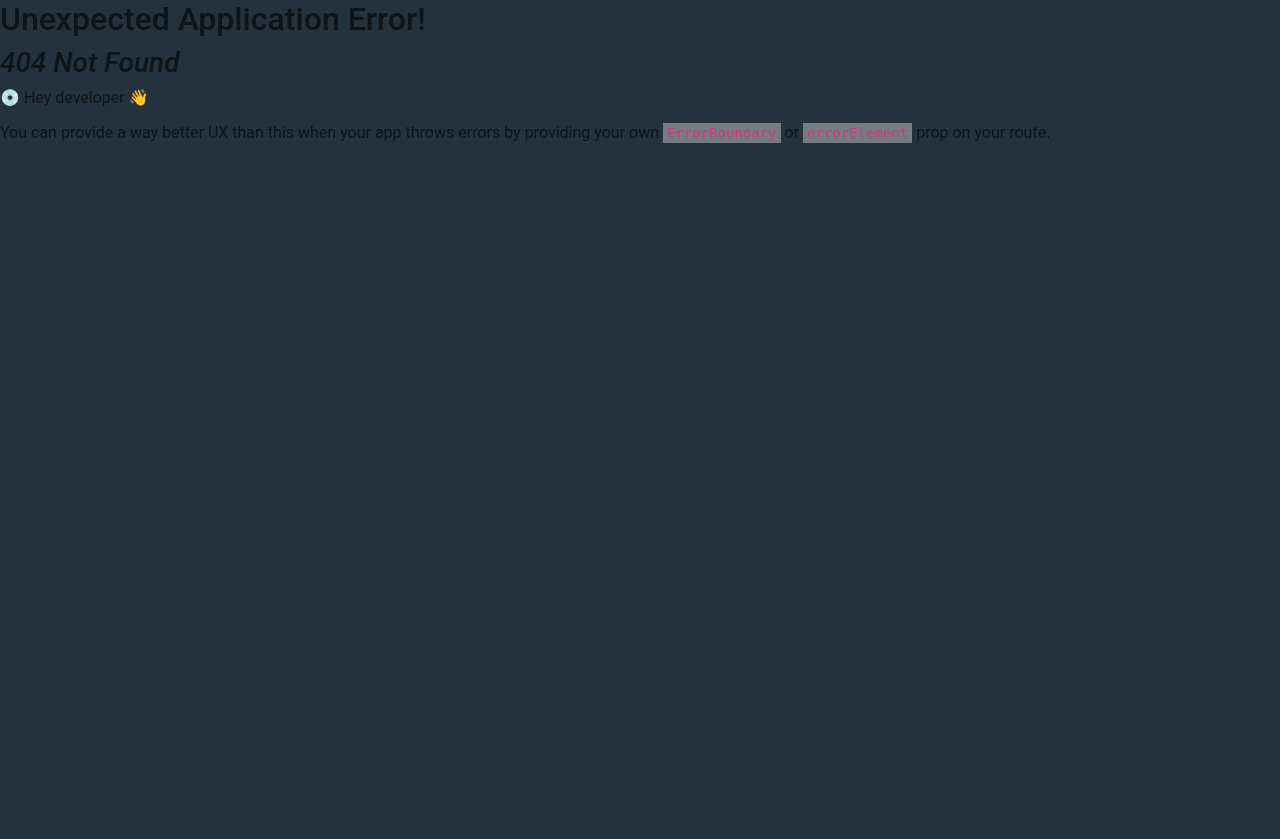
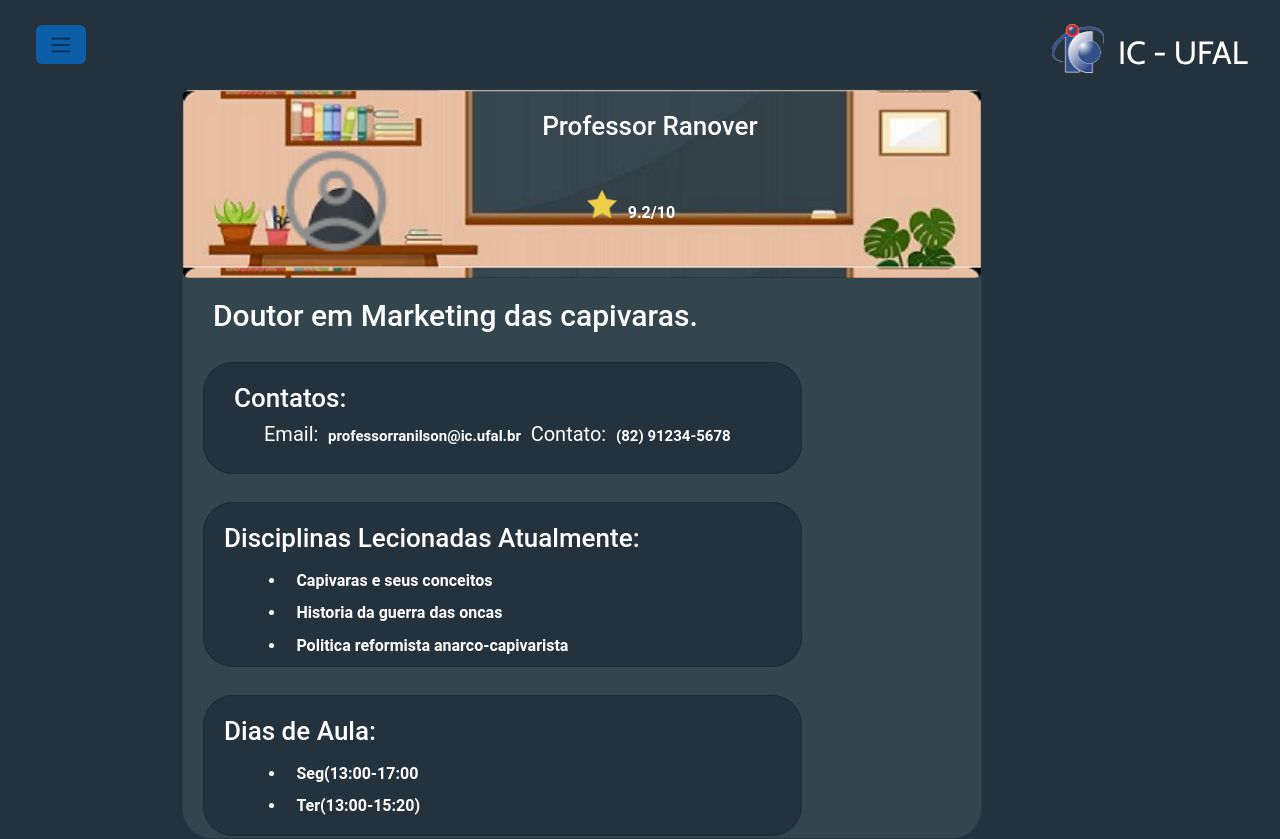
Before and after one commit to filipemota130/PlataformaSGA, a React (Vite) app: page /Professor in a window 1280 px wide. Before the commit this address had no page. Before the commit the page ends 800 px from the top, so only its background shows below. Built offline with nearby package versions, Linux system fonts and the light colour scheme.

Commit message:
Tela do professor

```diff
--- /dev/null
+++ b/src/pages/Professor/professor.tsx
@@ -0,0 +1,68 @@
+import Container from 'react-bootstrap/Container';
+import 'bootstrap/dist/css/bootstrap.min.css';
+import Nav_reduced  from '../../components/Navbar_reduced/Navbar_reduced';
+import Card from 'react-bootstrap/esm/Card';
+import Badge from 'react-bootstrap/Badge';
+import ListGroup from 'react-bootstrap/ListGroup';
+import Stack from 'react-bootstrap/esm/Stack';
+
+export function Professor() {
+    const professor = {
+        professor_name: "Professor Ranover",
+        professor_score: "9.2",
+        professor_graduation: "Doutor em Marketing das capivaras.",
+        professor_email: 'professorranilson@ic.ufal.br',
+        professor_ctt: '(82) 91234-5678',
+        professor_supplies: ['Capivaras e seus conceitos','Historia da guerra das oncas','Politica reformista anarco-capivarista'],
+        professor_classes: ['Seg(13:00-17:00','Ter(13:00-15:20)'],
+    }
+
+    return (
+        <>
+            <Nav_reduced />
+            <Container style={{ width: '100% !important' }} className='mt-300 text-white'>
+                <Card style = {{borderRadius: 30, backgroundColor: "#33464D", width: 800, height: 750, marginLeft: 100}}>
+                    <Card style = {{backgroundImage: `url("src/assets/background_professor.png")`, backgroundSize: '100%', width: "100%", height: "26.67%"}}>
+                         <Card.Title style = {{fontSize: 26, marginLeft: "45%", marginTop: 20}}>{professor.professor_name}</Card.Title>
+                         <Card.Body>
+                            <div>
+                                <img src ='src\assets\account_circle.png' width="120" height="120" style = {{marginLeft: "10%", marginTop: -25}}/>
+                                <img src ='src\assets\estrela.png' width="30" height="30" style = {{marginLeft: "25%", marginTop: -20}}/>
+                                <Badge style = {{fontSize:16, marginTop: -20}} bg = {professor.professor_score} className = "md-3">{professor.professor_score}/10</Badge>
+                            </div>
+                         </Card.Body>
+                    </Card>
+                    <Card.Title style= {{fontSize: 30, marginTop:20, marginLeft: 30, marginBottom: 28}}>{professor.professor_graduation}</Card.Title>
+                    <Card style = {{borderRadius: 30, backgroundColor: "#24323D", width: "75%", minHeight: "15%", marginBottom: 28, marginLeft: 20}}>
+                        <Card.Title style = {{fontSize: 26, marginTop:20, marginLeft: 30}}>Contatos:</Card.Title>
+                        <div  style = {{fontSize: 20, marginLeft: 60}} className = "ml-3">Email:
+                            <Badge bg = {professor.professor_email} className = "md-3">{professor.professor_email}</Badge>Contato:
+                            <Badge bg = {professor.professor_ctt} className = "md-3">{professor.professor_ctt}</Badge>
+
+                        </div>
+                    </Card>
+
+                    <Card style = {{borderRadius: 30, backgroundColor: "#24323D", width: "75%", height: "22%", marginBottom: 28, marginLeft: 20}}>
+                        <Card.Title style = {{fontSize: 26, marginTop:20, marginLeft: 20}}>Disciplinas Lecionadas Atualmente:</Card.Title>
+                            <ul style ={{marginLeft: 50}}>
+                                <li><Badge style = {{fontSize: 16, marginTop: 5}} bg = {professor.professor_supplies[0]} className = "md-3">{professor.professor_supplies[0]}</Badge></li>
+                                <li><Badge style = {{fontSize: 16, marginTop: 5}} bg = {professor.professor_supplies[1]} className = "md-3">{professor.professor_supplies[1]}</Badge></li>
+                                <li><Badge style = {{fontSize: 16, marginTop: 5}} bg = {professor.professor_supplies[2]} className = "md-3">{professor.professor_supplies[2]}</Badge></li>
+                            </ul>
+                    </Card>
+
+                    <Card style = {{borderRadius: 30, backgroundColor: "#24323D", width: "75%", height: "20%", marginBottom: 28, marginLeft: 20}}>
+                        <Card.Title style = {{fontSize: 26, marginTop:20, marginLeft: 20}}>Dias de Aula:</Card.Title>
+                            <ul style ={{marginLeft: 50}}>
+                                <li><Badge style = {{fontSize: 16, marginTop: 5}} bg = {professor.professor_classes[0]} className = "md-3">{professor.professor_classes[0]}</Badge></li>
+                                <li><Badge style = {{fontSize: 16, marginTop: 5}} bg = {professor.professor_classes[1]} className = "md-3">{professor.professor_classes[1]}</Badge></li>
+                            </ul>
+                    </Card>
+
+                </Card>
+            </Container>
+        </>
+    );
+}
+
+export default Professor;
--- a/src/routes.tsx
+++ b/src/routes.tsx
@@ -11,6 +11,7 @@ import { DisciplinaForm } from "./pages/DisciplinaForm/DisciplinaForm"
 import { Grade } from "./pages/Grade/Grade";
 import { Aluno } from "./pages/perfil/Aluno"
 import { Cadastro } from "./pages/Cadastro-Al/Cadastroal";
+import { Professor } from "./pages/Professor/professor";
 
 export const router = createBrowserRouter([
     {
@@ -62,5 +63,9 @@ export const router = createBrowserRouter([
     {
         path: 'cadastro-aluno',
         element: <Cadastro />,
+    },
+    {
+        path: 'Professor',
+        element: <Professor />
     }
 ])
```
Also changed, not shown: src/assets/background_professor.png (added).
